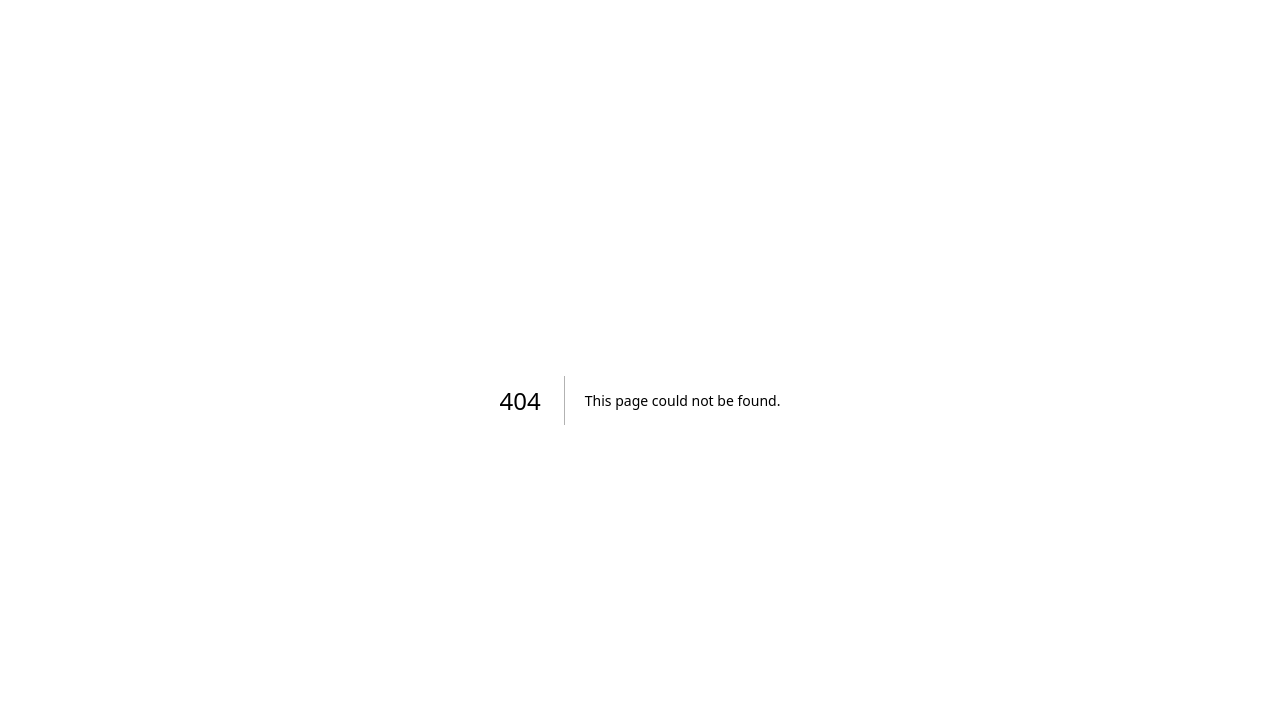
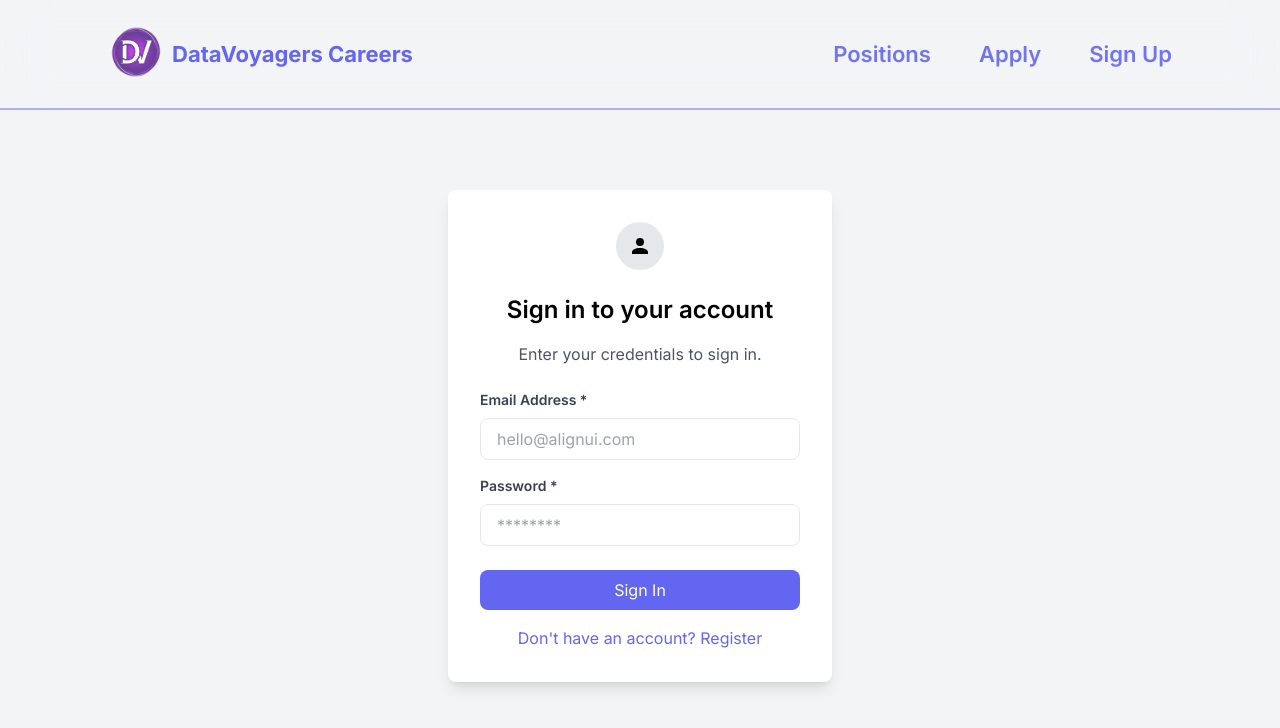
Before and after one commit to carhanc/website-cd, a Next.js app: page /signin in a window 1280 px wide. Before the commit this address had no page. Shown: the top 728 px of the page. Built offline with nearby package versions, Linux system fonts and the light colour scheme; no server answers.

Commit message:
authentication sign in

```diff
--- a/src/app/register/page.js
+++ b/src/app/register/page.js
@@ -144,11 +144,17 @@ const RegisterPage = () => {
 
             <button
               type="submit"
-                className="w-full bg-indigo-500 text-white px-4 py-2 mt-2 rounded-lg hover:brightness-90 focus:outline-none focus:ring-2 focus:ring-blue-500 focus:ring-opacity-50 duration-150 ease-linear"
+              className="w-full bg-indigo-500 text-white px-4 py-2 mt-2 rounded-lg hover:brightness-90 focus:outline-none focus:ring-2 focus:ring-blue-500 focus:ring-opacity-50 duration-150ease-linear"
               onClick={handleSubmitUser}
             >
               <Link href="/">Register</Link>
             </button>
+
+            <div className="mt-4 text-center">
+              <Link href="/signin" className="text-indigo-500 hover:underline">
+                Already have an account? Sign In
+              </Link>
+            </div>
 
           </div>
         </div>
--- /dev/null
+++ b/src/app/signin/page.js
@@ -0,0 +1,111 @@
+"use client";
+
+import React, { useState } from "react";
+import { useRouter } from "next/navigation";
+import { signInWithEmailAndPassword } from "firebase/auth";
+import { auth } from "@/firebase/auth";
+import Nav from "@/components/nav";
+import Link from "next/link";
+
+const SignInPage = () => {
+  const router = useRouter();
+  const [email, setEmail] = useState("");
+  const [password, setPassword] = useState("");
+
+  const handleSignIn = async () => {
+    if (!email || !password) {
+      alert("Please fill in all fields.");
+      return;
+    }
+
+    try {
+      await signInWithEmailAndPassword(auth, email, password);
+      console.log("User signed in");
+
+      router.push("/");
+    } catch (error) {
+      console.error("Error signing in:", error);
+      alert("Error signing in. Please check your credentials and try again.");
+    }
+  };
+
+  return (
+    <div className="bg-gray-100 h-screen">
+      <Nav />
+      <div className="flex items-center justify-center mt-20">
+        <div className="bg-white p-8 rounded-lg shadow-lg max-w-sm w-full">
+          <div className="flex justify-center mb-6">
+            <span className="inline-block bg-gray-200 rounded-full p-3">
+              <svg
+                xmlns="http://www.w3.org/2000/svg"
+                width="24"
+                height="24"
+                viewBox="0 0 24 24"
+              >
+                <path
+                  fill="currentColor"
+                  d="M12 4a4 4 0 0 1 4 4a4 4 0 0 1-4 4a4 4 0 0 1-4-4a4 4 0 0 1 4-4m0 10c4.42 0 8 1.79 8 4v2H4v-2c0-2.21 3.58-4 8-4"
+                />
+              </svg>
+            </span>
+          </div>
+          <h2 className="text-2xl font-semibold text-center mb-4">
+            Sign in to your account
+          </h2>
+          <p className="text-gray-600 text-center mb-6">
+            Enter your credentials to sign in.
+          </p>
+          <div>
+            <div className="mb-4">
+              <label
+                htmlFor="email"
+                className="block text-gray-700 text-sm font-semibold mb-2"
+              >
+                Email Address *
+              </label>
+              <input
+                type="email"
+                id="email"
+                className="form-input w-full px-4 py-2 border rounded-lg text-gray-700 focus:ring-blue-500"
+                required
+                placeholder="hello@alignui.com"
+                onChange={(e) => setEmail(e.target.value)}
+              />
+            </div>
+            <div className="mb-4">
+              <label
+                htmlFor="password"
+                className="block text-gray-700 text-sm font-semibold mb-2"
+              >
+                Password *
+              </label>
+              <input
+                type="password"
+                id="password"
+                className="form-input w-full px-4 py-2 border rounded-lg text-gray-700 focus:ring-blue-500"
+                required
+                placeholder="********"
+                onChange={(e) => setPassword(e.target.value)}
+              />
+            </div>
+
+            <button
+              type="submit"
+              className="w-full bg-indigo-500 text-white px-4 py-2 mt-2 rounded-lg hover:brightness-90 focus:outline-none focus:ring-2 focus:ring-blue-500 focus:ring-opacity-50 duration-150 ease-linear"
+              onClick={handleSignIn}
+            >
+              Sign In
+            </button>
+            <div className="mt-4 text-center">
+              <Link href="/register" className="text-indigo-500 hover:underline">
+                  Don't have an account? Register
+              </Link>
+            </div>
+          </div>
+        </div>
+      </div>
+    </div>
+  );
+};
+
+export default SignInPage;
--- a/src/firebase/authLogic.js
+++ b/src/firebase/authLogic.js
@@ -51,7 +51,7 @@ const AuthLogic = () => {
           href="/register"
           className="my-auto hover:scale-105 ease-linear duration-150 hover:text-indigo-500 text-indigo-500/90 hover:brightness-110"
         >
-          Register
+          Sign Up
         </Link>
       )}
     </div>
```
Lines whose indentation alone changed are shown as unchanged.
